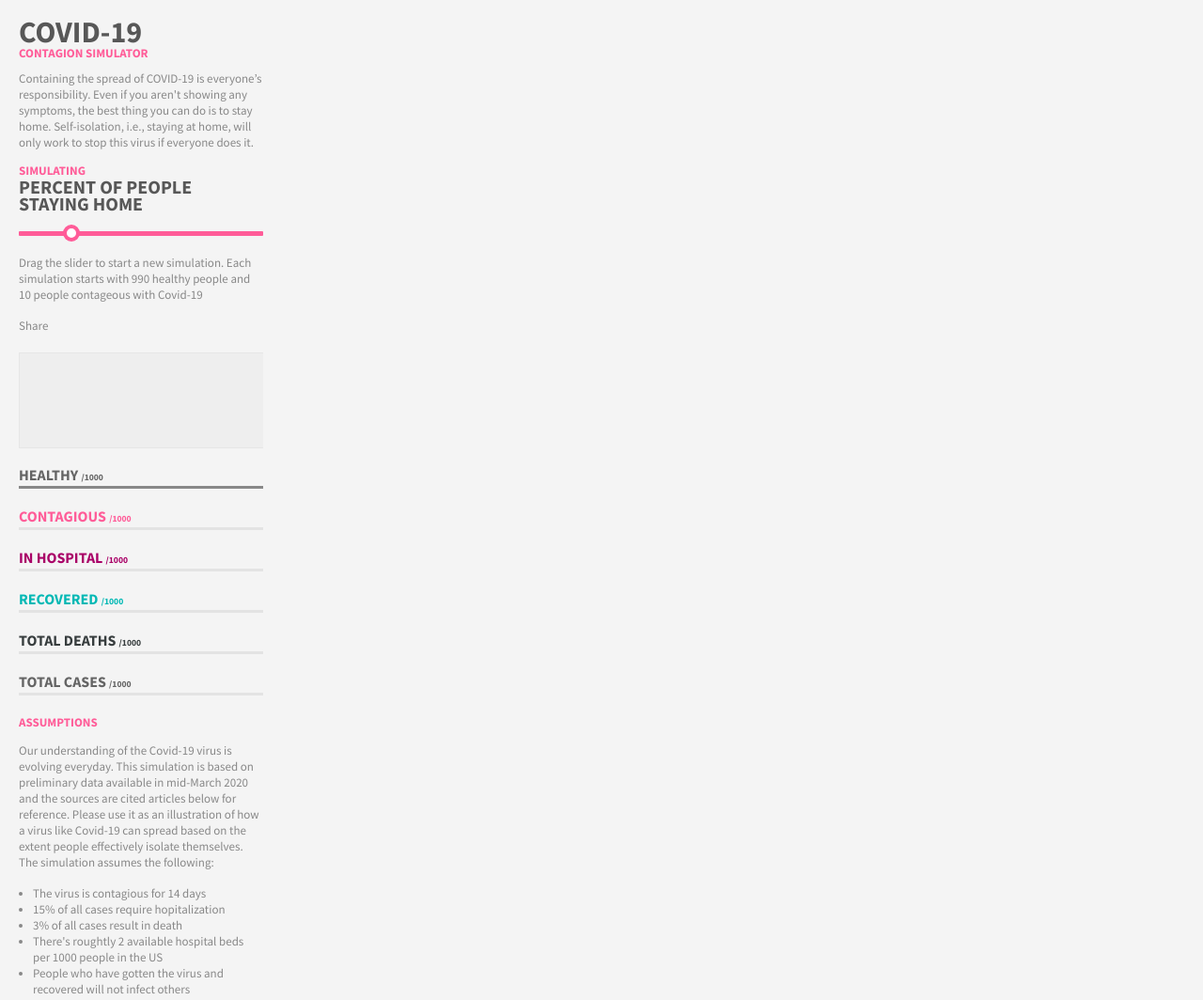
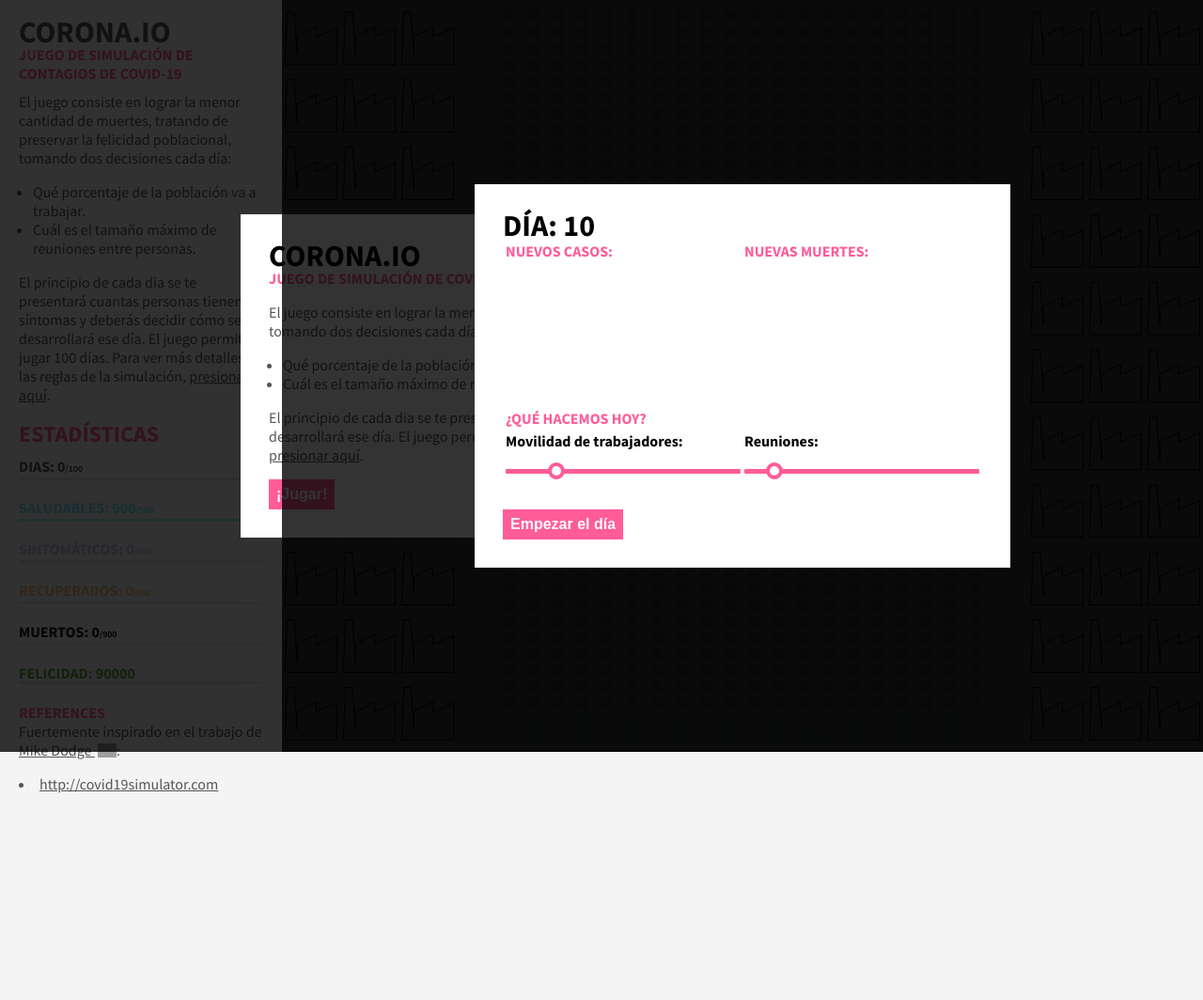
Before and after one commit to m2march/juego-covid, a plain HTML site: page index.html in a window 1280 px wide. Shown: the top 1064 px of the page at 94% size. After the commit the page ends 880 px from the top, so only its background shows below. Drawn offline with nearby package versions, Linux system fonts and the light colour scheme; grey boxes are pictures that could not be loaded.

Commit message:
Armando la estética

```diff
--- a/index.html
+++ b/index.html
@@ -15,11 +15,11 @@
     </script>
     -->
     <meta charset="UTF-8">
-    <title>Covid-19 Contagion Simulator</title>
+    <title>Corona.io - Juego de simulación de Covid-19</title>
     <meta name="description"
         content="Containing the spread of COVID-19 is everyone’s responsibility. Even if you aren't showing any symptoms, the best thing you can do is to stay home. Self-isolation, i.e., staying at home, will only work to stop this virus if everyone does it.">
     <meta name="viewport" content="width=device-width, initial-scale=1">
-    <meta property="og:title" content="Covid-19 Contagion Simulator">
+    <meta property="og:title" content="Corona.io - Juego de simulación de Covid-19">
     <meta property="og:image" content="http://covid19simulator.com/share.jpg">
     <link href="https://fonts.googleapis.com/css2?family=Source+Sans+Pro:wght@300;400;600;700&display=swap"
         rel="stylesheet">
@@ -27,11 +27,13 @@
     <script
         src="//cdnjs.cloudflare.com/ajax/libs/seedrandom/3.0.5/seedrandom.min.js">
     </script>
+    <script type="text/javascript" src="js/lib/jquery-3.5.1.min.js"></script>
     <script type="text/javascript" src="js/Random.js"></script>
     <script type="text/javascript" src="js/Person.js"></script>
     <script type="text/javascript" src="js/Workplace.js"></script>
     <script type="text/javascript" src="js/Map.js"></script>
     <script type="text/javascript" src="js/Game.js"></script>
+    <script type="text/javascript" src="js/Visual.js"></script>
 </head>
 
 <body>
@@ -40,18 +42,95 @@
     <script async defer crossorigin="anonymous"
         src="https://connect.facebook.net/en_US/sdk.js#xfbml=1&version=v6.0&appId=152119184941695&autoLogAppEvents=1"></script>
 
-    <!--
-    <div class="intro modal">
+    <div class="intro modal" id="intro_modal">
         <div class="modal__inner">
-            <h1 class="header__title">COVID-19</h1>
-            <h2>CONTAGION SIMULATOR</h2>
-            <p>To run this simulator, fill in the blank in the following statement.</p>
-            <h1>"During the covid-19 global pandemic, I'm ________."</h1>
-            <button class="modal__button" value="home">Staying at home</button>
-            <button class="modal__button" value="moving">Leaving the house</button>
+            <h1 class="header__title">CORONA.IO</h1>
+            <h2>Juego de simulación de Covid-19</h2>
+            <p>
+            El juego consiste en lograr la menor cantidad de muertes,
+            tratando de preservar la felicidad poblacional, tomando dos
+            decisiones cada día:
+            </p>
+
+            <ul>
+            <li>Qué porcentaje de la población va a trabajar.</li>
+            <li>Cuál es el tamaño máximo de reuniones entre personas.</li>
+            </ul>
+
+            <p>
+            El principio de cada dia se te presentará cuantas personas tienen
+            síntomas y deberás decidir cómo se desarrollará ese día. El juego
+            permite jugar 100 días.
+
+            Para ver más detalles de las reglas de la simulación,
+            <a id="show_instructions_link" href="#">presionar aquí</a>.
+            </p>
+            <button class="modal__button" id="jugar_btn" value="jugar">¡Jugar!</button>
         </div>
     </div>
-    -->
+
+    <div class="modal modal__day" id="day_modal">
+        <div class="modal__inner">
+            <h1 class="header__title">DÍA: <span id="current_day">10</span></h1>
+            <table style="width: 100%">
+                <tr>
+                    <td><h2>Nuevos casos: <span id="new_cases"></span></h2>
+                    <td><h2>Nuevas muertes: <span id="new_deads"></span></h2>
+                </tr>
+                <tr>
+                    <td><div class="graph__fill"></div></h2>
+                    <td><div class="graph__fill"></div></h2>
+                </tr>
+                <tr>
+                    <th colspan="2" style="text-align: left"><h2>¿Qué hacemos hoy?</h2></th>
+                </tr>
+                <tr>
+                    <td>
+                        <h3>Movilidad de trabajadores: <span
+                                    id="mobility"></span></h3>
+                        <input class="percent__input" type="range" style="width:100%"
+                        min=".01" max=".99" step=".01" value=".2">
+                    </td>
+                    <td>
+                        <h3>Reuniones: <span
+                                    id="meetings"></span></h3>
+                        <input class="percent__input" type="range" style="width:100%"
+                        min="0" max="20" step="1" value="2">
+                    </td>
+                </tr>
+            </table>
+            <button class="modal__button" id="day__btn" value="day">
+                Empezar el día
+            </button>
+        </div>
+    </div>
+
+    <div class="modal modal--is-hidden" id="instructions_modal">
+        <div class="modal__inner">
+            <div class="modal__close"><a id="close_instructions_link" href="#">x</a></div>
+            <h1 class="header__title">CORONA.IO</h1>
+            <h2>Juego de simulación de Covid-19</h2>
+            <div id="instructions_text">
+            <p>
+            El juego consiste en lograr la menor cantidad de muertes,
+            tratando de preservar la felicidad poblacional, tomando dos
+            decisiones cada día:
+            </p>
+
+            <ul>
+            <li>Qué porcentaje de la población va a trabajar.</li>
+            <li>Cuál es el tamaño máximo de reuniones entre personas.</li>
+            </ul>
+
+            <p>
+            El principio de cada dia se te presentará cuantas personas tienen
+            síntomas y deberás decidir cómo se desarrollará ese día. El juego
+            permite jugar 100 días.
+            </p>
+            </div>
+        </div>
+    </div>
+
     <div class="modal results modal--is-hidden ">
         <div class="modal__inner">
             <div class="results__data"></div>
@@ -67,36 +146,59 @@
     </div>
     <div class="wrapper">
         <div class="header">
-            <h1 class="header__title">COVID-19</h1>
-            <h2>CONTAGION SIMULATOR</h2>
-            <p class="header__description">Containing the spread of COVID-19 is everyone’s responsibility. Even if
-                you aren't showing any symptoms, the best thing you can do is to stay home. Self-isolation, i.e.,
-                staying at home, will only work to stop this virus if everyone does it.</p>
+            <h1 class="header__title">CORONA.IO</h1>
+            <h2>Juego de simulación de contagios de COVID-19</h2>
+            <p class="header__description">
+            El juego consiste en lograr la menor cantidad de muertes,
+            tratando de preservar la felicidad poblacional, tomando dos
+            decisiones cada día:
+            </p>
 
-            <h2>SIMULATING</h2>
-            <h1 class="percent__title"><span></span> percent of people staying home</h1>
-            <input class="percent__input" type="range" style="width:100%" min=".01" max=".99" step=".01" value=".2">
-            <p>Drag the slider to start a new simulation. Each simulation starts with 990 healthy people and 10
-                people contageous with Covid-19</p>
+            <ul>
+            <li>Qué porcentaje de la población va a trabajar.</li>
+            <li>Cuál es el tamaño máximo de reuniones entre personas.</li>
+            </ul>
 
+            <p>
+            El principio de cada dia se te presentará cuantas personas tienen
+            síntomas y deberás decidir cómo se desarrollará ese día. El juego
+            permite jugar 100 días.
+
+            Para ver más detalles de las reglas de la simulación,
+            <a id="show_instructions_link2" href="#">presionar aquí</a>.
+            </p>
+
+            <!--
             <div class="fb-share-button" data-href="http://covid19simulator.com/" data-layout="button_count"
                 data-size="small"><a target="_blank"
                     href="https://www.facebook.com/sharer/sharer.php?u=http%3A%2F%2Fcovid19simulator.com%2F&amp;src=sdkpreparse"
                     class="fb-xfbml-parse-ignore">Share</a></div>
+            -->
 
             <!-- <button class="speed-controls__fast-forward" value="moving">Fast-forward</button> -->
             <!-- <button class="speed-controls__skip-to-end" value="moving">Skip to the end</button> -->
-        </div>
-        <div class="footer">
+
+            <h2 style="font-size: 18pt"> ESTADÍSTICAS </h2>
+            <div class="header__description">
+            <!--
             <div class="graph-mask">
                 <canvas id="graph" width="760" height="100">
                     Your browser does not support the HTML5 canvas tag.
                 </canvas>
             </div>
-            <div class="stats">
+            -->
+
                 <!-- <h1>STATISTICS</h1> -->
                 <div class="stat">
-                    <h1 class="stats__header stats__healthy">HEALTHY <span
+                    <h1 class="stats__header stats__days">DIAS: <span
+                            class="stats__stat-figure stats__days-count"></span><span
+                            class="stats__of1000">/1000</span></h1>
+                    <div class="status__bar-scale">
+                        <div class="stats__bar stats__bar-dias"></div>
+                    </div>
+                </div>
+                <div class="stat">
+                    <h1 class="stats__header stats__healthy">SALUDABLES: <span
                             class="stats__stat-figure stats__healthy-count"></span><span
                             class="stats__of1000">/1000</span></h1>
                     <div class="status__bar-scale">
@@ -104,23 +206,15 @@
                     </div>
                 </div>
                 <div class="stat">
-                    <h1 class="stats__header stats__contagious">CONTAGIOUS <span
-                            class="stats__stat-figure stats__contagious-count"></span><span
+                    <h1 class="stats__header stats__symptomatic">SINTOMÁTICOS: <span
+                            class="stats__stat-figure stats__symptomatic-count"></span><span
                             class="stats__of1000">/1000</span></h1>
                     <div class="status__bar-scale">
                         <div class="stats__bar stats__bar-contagious"></div>
                     </div>
                 </div>
                 <div class="stat">
-                    <h1 class="stats__header stats__hospitalized">IN HOSPITAL <span
-                            class="stats__stat-figure stats__hospitalized-count"></span><span
-                            class="stats__of1000">/1000</span></h1>
-                    <div class="status__bar-scale">
-                        <div class="stats__bar stats__bar-hospitalized"></div>
-                    </div>
-                </div>
-                <div class="stat">
-                    <h1 class="stats__header stats__recovered">RECOVERED <span
+                    <h1 class="stats__header stats__recovered">RECUPERADOS: <span
                             class="stats__stat-figure stats__recovered-count"></span><span
                             class="stats__of1000">/1000</span></h1>
                     <div class="status__bar-scale">
@@ -128,57 +222,36 @@
                     </div>
                 </div>
                 <div class="stat">
-                    <h1 class="stats__header stats__deaths">TOTAL DEATHS <span
-                            class="stats__stat-figure stats__death-count"></span><span
+                    <h1 class="stats__header stats__dead">MUERTOS: <span
+                            class="stats__stat-figure stats__dead-count"></span><span
                             class="stats__of1000">/1000</span></h1>
+                    <div class="status__bar-scale">
+                        <div class="stats__bar stats__bar-hospitalized"></div>
+                    </div>
+                </div>
+                <div class="stat">
+                    <h1 class="stats__header stats__happiness">FELICIDAD: <span
+                            class="stats__stat-figure stats__happiness-count"></span></h1>
                     <div class="status__bar-scale">
                         <div class="stats__bar stats__bar-deaths"></div>
                     </div>
                 </div>
-                <div class="stat">
-                    <h1 class="stats__header stats__got-contagious">TOTAL CASES <span
-                            class="stats__stat-figure stats__percent-contracted"></span><span
-                            class="stats__of1000">/1000</span></h1>
-                    <div class="status__bar-scale">
-                        <div class="stats__bar stats__bar-got-contagious"></div>
-                    </div>
-                </div>
             </div>
 
-            <h2>ASSUMPTIONS</h2>
-            <p>Our understanding of the Covid-19 virus is evolving everyday. This simulation is based on preliminary
-                data available in mid-March 2020 and the sources are cited articles below for reference. Please use it
-                as an illustration of how a virus like Covid-19 can spread based on the extent people
-                effectively isolate themselves. The simulation assumes the following:</p>
-            <ul>
-                <li>The virus is contagious for 14 days</li>
-                <li>15% of all cases require hopitalization</li>
-                <li>3% of all cases result in death</li>
-                <li>There's roughtly 2 available hospital beds per 1000 people in the US</li>
-                <li>People who have gotten the virus and recovered will not infect others</li>
-            </ul>
-
             <h2>REFERENCES</h2>
-            <ul>
-                <li><a target="_blank" href="https://www.washingtonpost.com/graphics/2020/world/corona-simulator/">
-                        Washington Post</a>
-                </li>
-                <li><a href="https://www.statnews.com/2020/03/10/simple-math-alarming-answers-covid-19/">STAT</a>
-                </li>
-                <li><a target="_blank"
-                        href="https://www.thelancet.com/journals/lancet/article/PIIS0140-6736(20)30566-3/fulltext">The
-                        Lancet</a></li>
-            </ul>
-
-            <div class="made-by">
+            <p>
+            Fuertemente inspirado en el trabajo de
                 <a target="_blank" href="https://www.linkedin.com/in/mikedodg/">
-                    <p>Made in self-isolation by:</p>
-                    <p>Mike Dodge
+                    Mike Dodge
                         <img class="linkedin"
                             src="https://content.linkedin.com/content/dam/me/business/en-us/amp/brand-site/v2/bg/LI-Bug.svg.original.svg" />
-                    </p>
+                </a>:
+
+                <li><a target="_blank" href="http://covid19simulator.com/">
+                    http://covid19simulator.com
                 </a>
-            </div>
+                </li>
+            </p>
         </div>
         <canvas id="canvas" width="100" height="100">
             Your browser does not support the HTML5 canvas tag.
@@ -187,6 +260,7 @@
     <script>
         // Listen to the onLoad event, then create a game world
         window.onload = function () {
+            initVisual();
             game = new Game('canvas');
         }
     </script>
--- a/js/Game.js
+++ b/js/Game.js
@@ -44,10 +44,21 @@ class Game {
     // Personas con lugares de trabajo
     this.init_workspace_assignments();
 
+    this.days = 0;
+
     // window.requestAnimationFrame((timeStamp) => { this.gameLoop(timeStamp)
     // });
     this.clearCanvas();
     this.map.draw();
+
+    this.daysCountEl = document.querySelector('.stats__days-count');
+    this.totalHealthyCountEl = document.querySelector('.stats__healthy-count');
+    this.symptomaticCountEl = document.querySelector('.stats__symptomatic-count');
+    this.recoveredCountEl = document.querySelector('.stats__recovered-count');
+    this.deadCountEl = document.querySelector('.stats__dead-count');
+    this.happinessCountEl = document.querySelector('.stats__happiness-count');
+
+    this.updateStats();
   }
 
   init_workspace_assignments() {
@@ -191,6 +202,45 @@ class Game {
     will_get_sick.forEach((p) => p.make_sick());
   }
 
+  updateStats() {
+
+    var stats = {}
+    stats[InfectedState.HEALTHY] = 0;
+    stats[InfectedState.SYMPTOMATIC] = 0;
+    stats[InfectedState.RECOVERED] = 0;
+    stats[InfectedState.DEAD] = 0;
+    var happiness = 0;
+
+    this.ppl.forEach((p) => {
+      if (p.infectedState == InfectedState.SYMPTOMATIC) {
+        stats[InfectedState.SYMPTOMATIC]++;
+      } else if (p.infectedState == InfectedState.RECOVERED) {
+        stats[InfectedState.RECOVERED]++;
+      } else if (p.infectedState == InfectedState.DEAD) {
+        stats[InfectedState.DEAD]++;
+      } else {
+        stats[InfectedState.HEALTHY]++;
+      }
+      happiness += p.happiness;
+    });
+
+    this.daysCountEl.textContent = this.days;
+    this.totalHealthyCountEl.textContent = stats[InfectedState.HEALTHY];
+    this.symptomaticCountEl.textContent = stats[InfectedState.SYMPTOMATIC];
+    this.recoveredCountEl.textContent = stats[InfectedState.RECOVERED];
+    this.deadCountEl.textContent = stats[InfectedState.DEAD];
+    this.happinessCountEl.textContent = happiness;
+
+    /*
+    this.statusBarHealthyEl.style.transform = `scaleX(${totalHealthyCount / 1000})`;
+    this.statusBarContagiousEl.style.transform = `scaleX(${contagiousCount / 1000})`;
+    this.statusBarRecoveredEL.style.transform = `scaleX(${recoveredCount / 1000})`;
+    this.statusBarHospitalizeEL.style.transform = `scaleX(${hospitalizedCount / 1000})`;
+    this.statusBarDeathsEL.style.transform = `scaleX(${totalDeathCount / 1000})`;
+    this.statusBarGotcontagiousEl.style.transform = `scaleX(${(1000 - totalHealthyCount) / 1000})`;
+    */
+  }
+
   clearCanvas() {
     this.context.clearRect(0, 0, this.canvas.width, this.canvas.height);
     this.context.fillStyle = 'white';
@@ -213,3 +263,5 @@ Game.w_per_col = 11;
 Game.w_total = Game.w_per_row * Game.w_per_col * 2;
 
 Game.t_meetings = 10;
+Game.h_init = 100;
+Game.d_total = 100;
--- a/js/Map.js
+++ b/js/Map.js
@@ -58,8 +58,8 @@ class GameMap {
     this.houses_width = this.person_width * this.p_per_row;
     this.houses_height = this.person_height * this.p_per_col;
 
-    this.houses_x = houses_x;
-    this.houses_y = houses_y;
+    this.houses_x = houses_x + (houses_max_width - this.houses_width) / 2;
+    this.houses_y = houses_y + (houses_max_height - this.houses_height) / 2;
 
     let first_sick = Math.round(this.random.uniform() * Game.p_total);
     let houses_x_margin = this.houses_x;
--- a/js/Person.js
+++ b/js/Person.js
@@ -8,23 +8,6 @@ InfectedState = {
   RECOVERED : 4,
   DEAD : 5
 }
-
-// Colors
-Colors = {
-  sky_blue_crayola : 'hsla(184, 52%, 89%, 1)',
-  maximum_blue_purple : 'hsla(244, 26%, 95%, 1)',
-  granny_smith_apple : 'hsla(102, 35%, 92%, 1)',
-  eerie_black : 'hsla(0, 0%, 8%, 1)',
-  flirt : 'hsla(318, 81%, 55%, 1)'
-}
-
-InfectedColors = {} InfectedColors[InfectedState.HEALTHY] =
-    Colors.sky_blue_crayola;
-InfectedColors[InfectedState.ASYMPTOMATIC] = Colors.sky_blue_crayola;
-InfectedColors[InfectedState.PRESYMPTOMATIC] = Colors.sky_blue_crayola;
-InfectedColors[InfectedState.SYMPTOMATIC] = Colors.maximum_blue_purple;
-InfectedColors[InfectedState.RECOVERED] = Colors.granny_smith_apple;
-InfectedColors[InfectedState.DEAD] = Colors.eerie_black;
 
 class Person {
   constructor(context, random, {index, x, y, infectedState, p_width, p_height}) {
@@ -37,6 +20,7 @@ class Person {
     this.y = y;
 
     this.sick_days = -1;
+    this.happiness = Game.h_init;
 
     this.dot = {
       x : this.x + p_width / 2,
--- /dev/null
+++ b/js/Visual.js
@@ -0,0 +1,35 @@
+
+function initVisual() {
+  $("#show_instructions_link").click(toggleFunctionGenerator("instructions_modal"));
+  $("#show_instructions_link2").click(toggleFunctionGenerator("instructions_modal"));
+  $("#close_instructions_link").click(toggleFunctionGenerator("instructions_modal"));
+  $("#jugar_btn").click(toggleFunctionGenerator("intro_modal"));
+
+  for (var i = 0; i < 3; i++) {
+    var text = $("#instructions_text").html();
+    text = text + text;
+    $("#instructions_text").html(text);
+  }
+
+  $(".stats__of1000").each((k, v) => v.innerText = "/" + Game.p_total);
+  $(".stats__days .stats__of1000").each((k, v) => v.innerText = "/" + Game.d_total);
+}
+
+function toggleFunctionGenerator(id) {
+  return function() {
+    document.querySelector("#" + id).classList.toggle("modal--is-hidden");
+    return false;
+  }
+}
+
+function rootColor(name) {
+  return getComputedStyle(document.documentElement).getPropertyValue(name);
+}
+
+InfectedColors = {}
+InfectedColors[InfectedState.HEALTHY] = rootColor('--healthy');
+InfectedColors[InfectedState.ASYMPTOMATIC] = rootColor('--asymptomatic');
+InfectedColors[InfectedState.PRESYMPTOMATIC] = rootColor('--presymptomatic');
+InfectedColors[InfectedState.SYMPTOMATIC] = rootColor('--symptomatic');
+InfectedColors[InfectedState.RECOVERED] = rootColor('--recovered');
+InfectedColors[InfectedState.DEAD] = rootColor('--dead');
--- a/style.css
+++ b/style.css
@@ -8,9 +8,21 @@
     --deaths: #373d3e;
     --is-home: #cacaca;
     --is-moving: #AAAAAA;
+    /* --text: #666666; */
+    --text: #555555;
 
+    --days: var(--text);
+    --healthy : #B1F1F6;
+    --symptomatic : #C4C1E9;
+    --recovered : #F4BC7B;
+    --dead : #141414;
+    --happiness: #5CA33E;
     /* --recovered: #8b6cff;  */
     /* --gosick: var(--healthy); */
+    --asymptomatic: var(--healthy);
+    --presymptomatic: var(--healthy);
+
+    --healthy-stats: #6DE5EE;
 }
 
 html,
@@ -42,7 +54,7 @@ h1 {
 }
 
 h2 {
-    font-size: 13px;
+    font-size: 16px;
     color: var(--contagious);
     text-transform: uppercase;
 }
@@ -51,9 +63,17 @@ p,
 a,
 li {
     font-weight: 400;
-    font-size: 13px;
-    color: var(--healthy);
+    font-size: 16px;
+    color: var(--text);
     text-decoration: none;
+}
+
+a {
+    text-decoration: underline;
+}
+
+a.hover {
+    color: var(--text-hover);
 }
 
 ul {
@@ -125,6 +145,11 @@ ul {
     min-height: 750px; */
 }
 
+.graph__fill {
+    width: 250px;
+    height: 150px;
+}
+
 .stats {
     /* display: flex; */
     /* flex-flow: row wrap; */
@@ -142,27 +167,31 @@ ul {
 
 .stats__header {
     font-size: 16px;
-    color: #646464;
+    /*color: #646464;*/
+}
+
+.stats__days {
+     color: var(--days-stats);
 }
 
 .stats__healthy {
-    /* color: var(--healthy); */
+     color: var(--healthy-stats);
 }
 
-.stats__contagious {
-    color: var(--contagious);
+.stats__symptomatic {
+    color: var(--symptomatic);
 }
 
 .stats__recovered {
     color: var(--recovered);
 }
 
-.stats__hospitalized {
-    color: var(--hospitalized);
+.stats__dead {
+    color: var(--dead);
 }
 
-.stats__deaths {
-    color: var(--deaths);
+.stats__happiness {
+    color: var(--happiness);
 }
 
 .stats__got-sick {
@@ -231,10 +260,6 @@ ul {
 }
 
 
-
-
-
-
 .modal {
     position: fixed;
     top: 0;
@@ -249,9 +274,12 @@ ul {
     transition: opacity 300ms linear;
 }
 .modal__inner {
-    width: 320px;
+    width: 60%;
     background-color: white;
     padding: 30px;
+}
+.modal__close {
+    text-align: right;
 }
 
 .modal__button {
@@ -268,12 +296,24 @@ ul {
     font-weight: bold;
     cursor: pointer;
 }
+.modal__day {
+    left: 300px;
+}
+
+.modal__day > .modal__inner {
+    width: auto;
+}
 
 .modal--is-hidden {
     opacity: 0;
+    display: none;
     pointer-events: none;
 }
 
+#instructions_modal {
+    position: absolute;
+    height: fit-content;
+}
 
 
 .intro {
```
Also changed, not shown: test/test.js (added, +22 -0 lines), js/lib/jquery-3.5.1.min.js (added).
